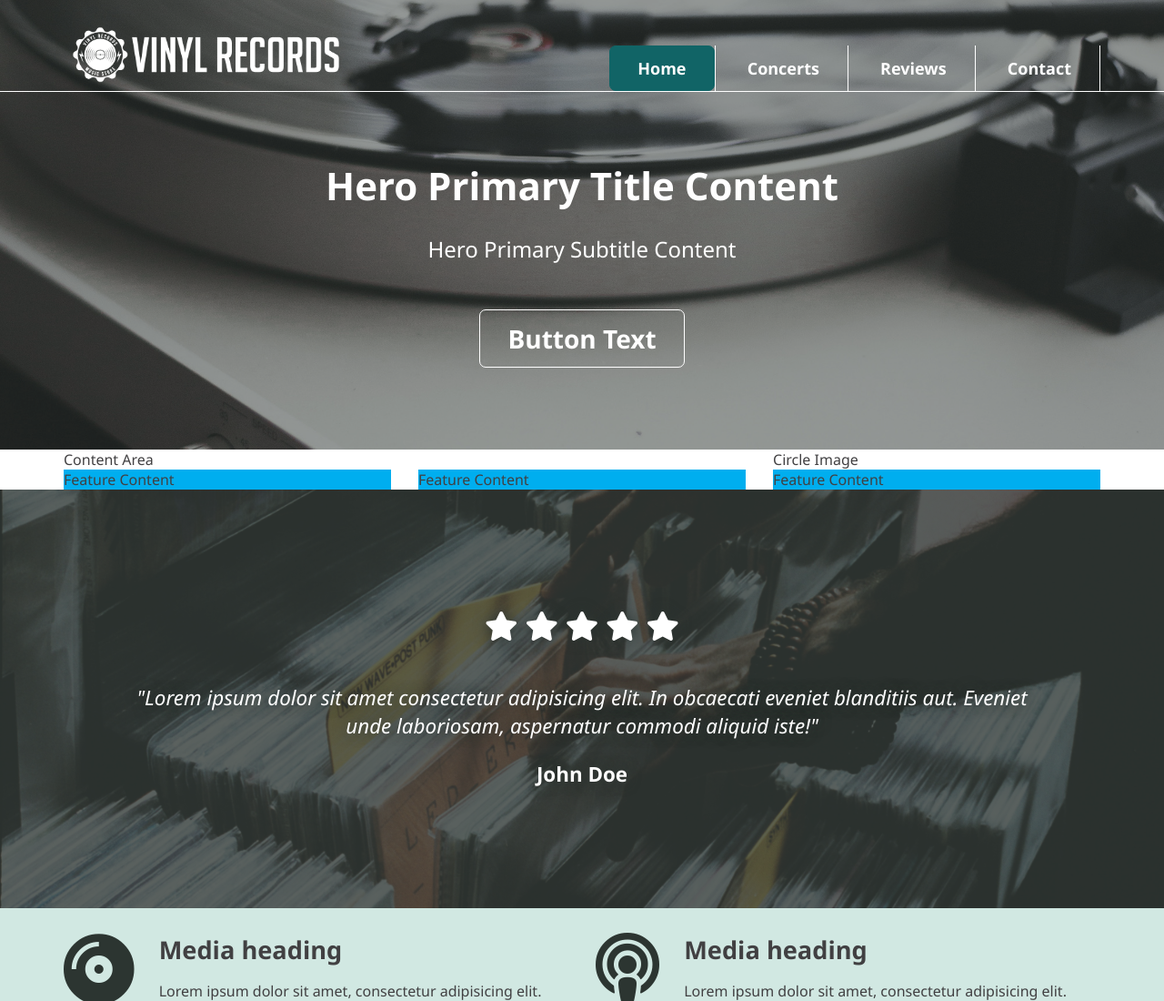
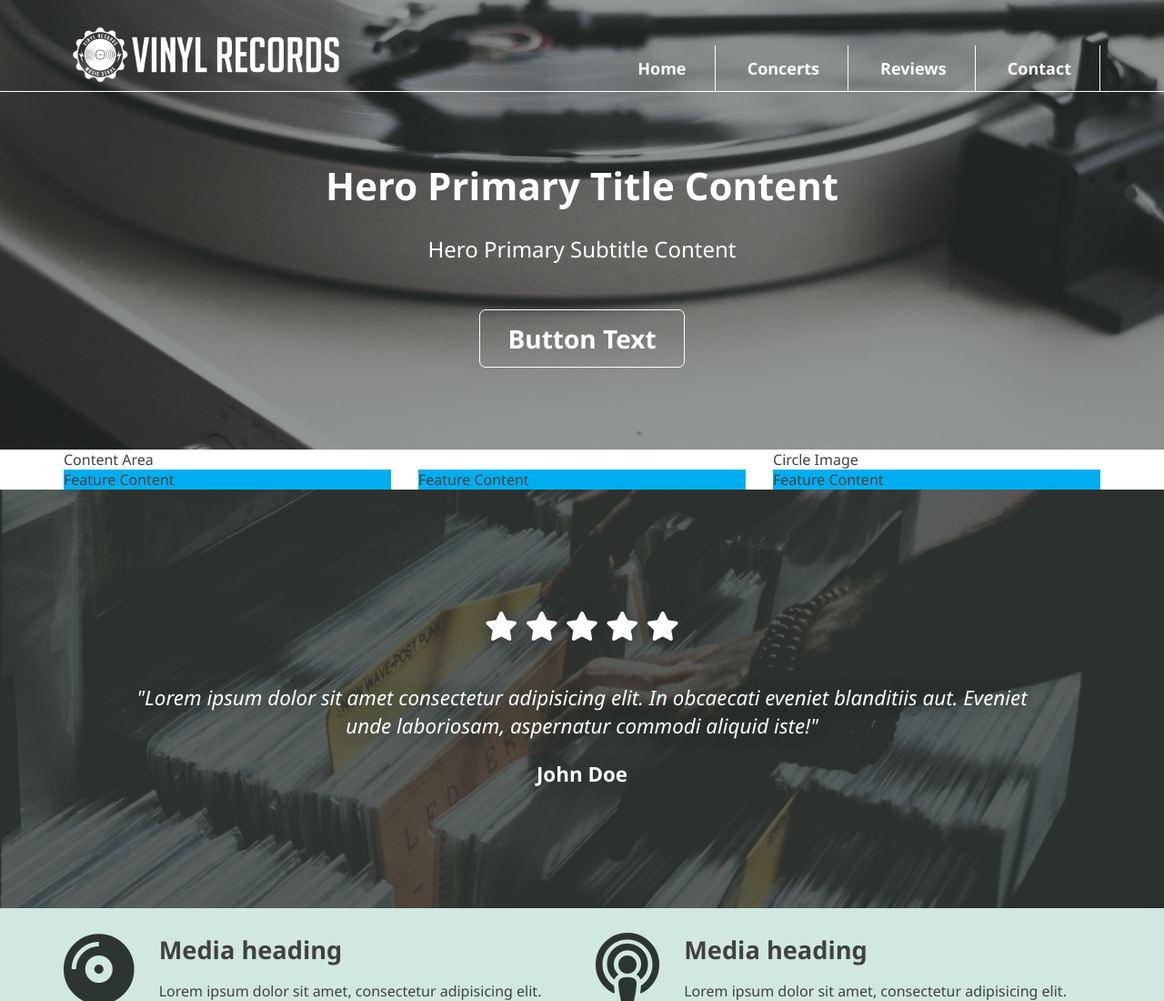
Before and after one commit to KostasSynatsakis/musicLandingPage, a plain HTML site: page index.html in a window 1280 px wide. Shown: the top 1100 px of the page at 91% size. Drawn offline with Linux system fonts and the light colour scheme.

Commit message:
update html

```diff
--- a/index.html
+++ b/index.html
@@ -24,7 +24,7 @@
       <div class="btn btn-primary btn-toggle-menu" id="menuToggler">Menu</div>
       <nav class="nav nav-primary" id="mainnav">
         <ul>
-          <li><a href="#" class="btn btn-nav btn-primary">Home</a></li>
+          <li><a href="#" class="btn btn-nav btn-active">Home</a></li>
           <li><a href="#" class="btn btn-nav">Concerts</a></li>
           <li><a href="#" class="btn btn-nav">Reviews</a></li>
           <li><a href="#" class="btn btn-nav">Contact</a></li>
```
